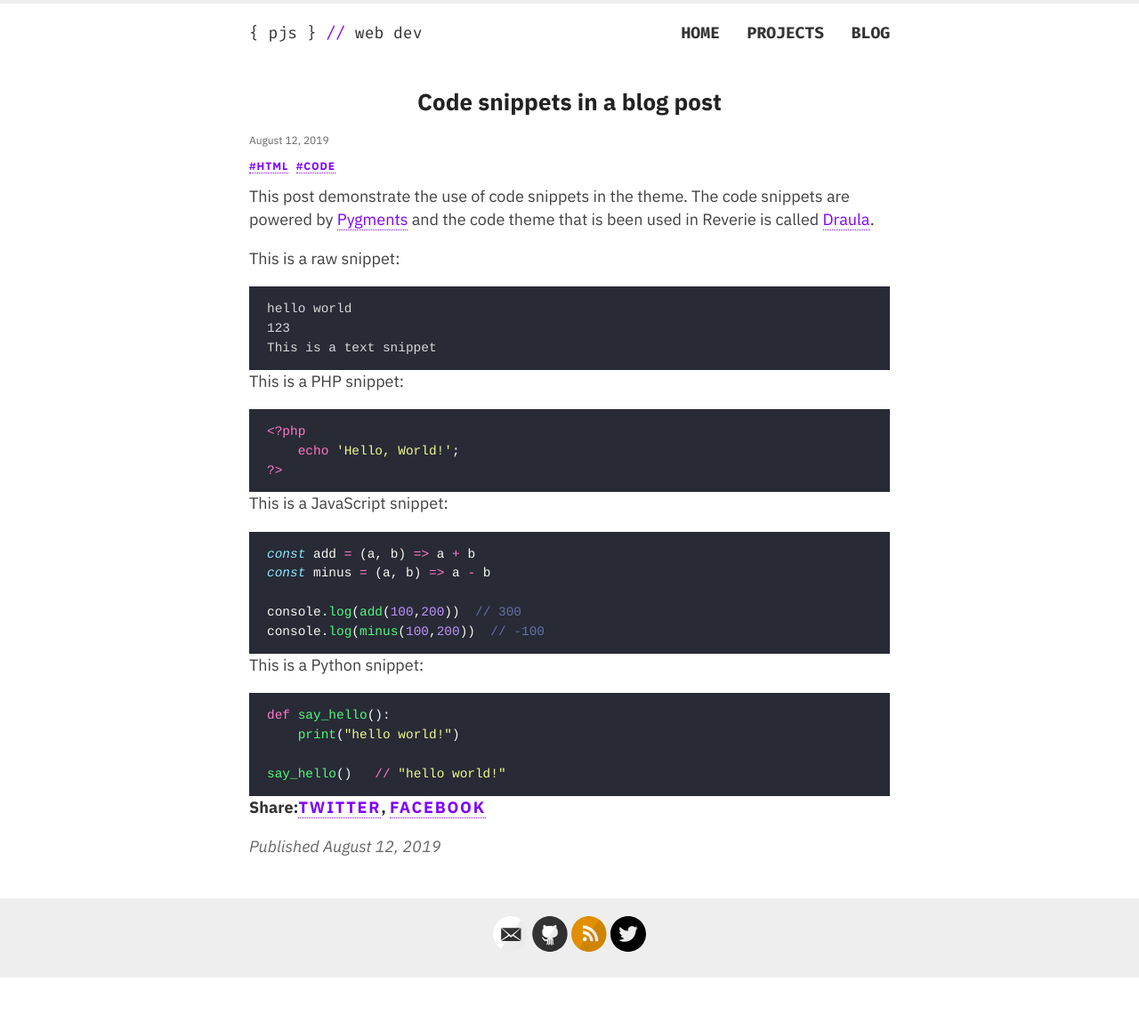
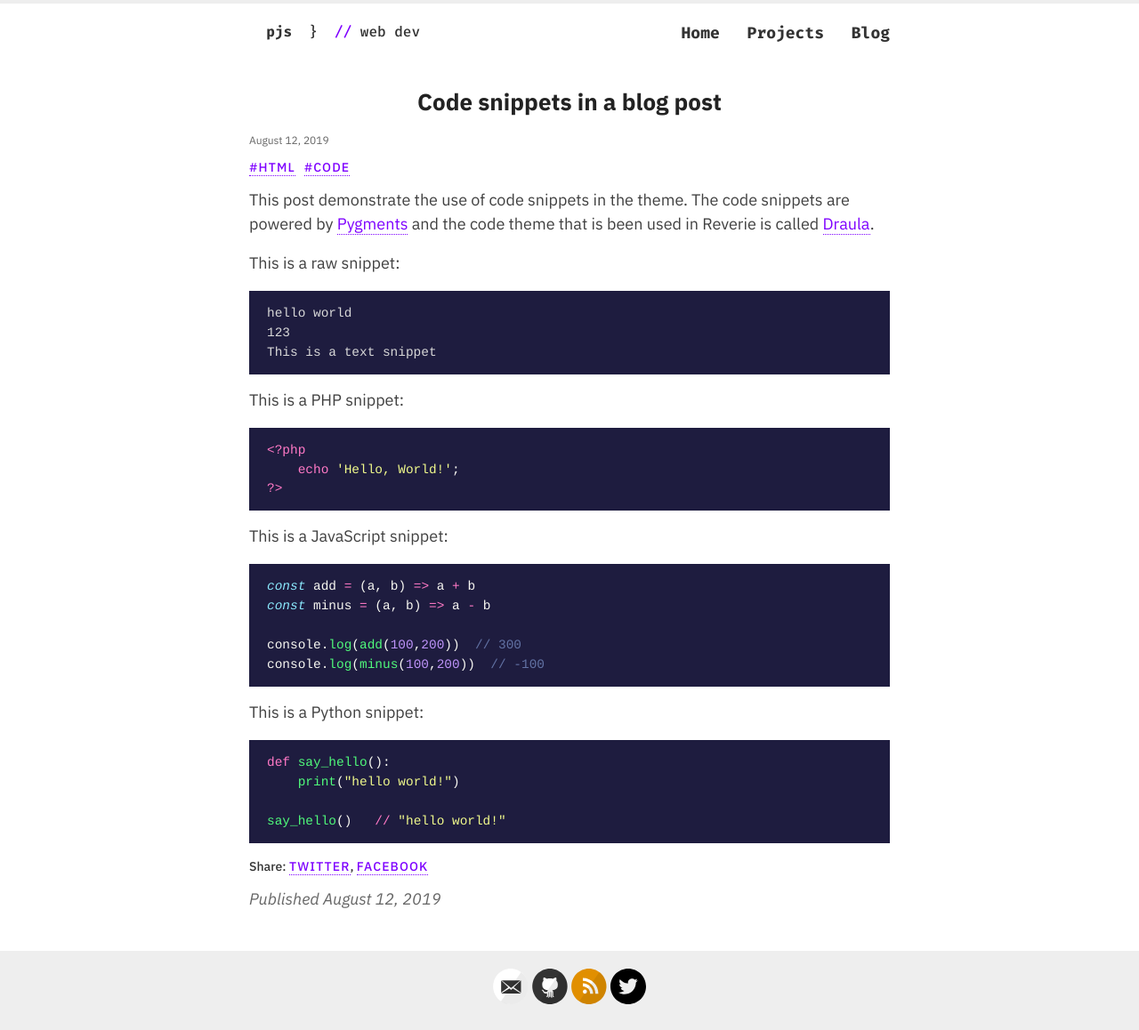
Before and after one commit to peterjsnow/peterjsnow.github.io, a Jekyll site: the page built from _posts/2019-8-12-code-snippets.md, in a window 1280 px wide. Shown: the whole page at 89% size. Built offline with Jekyll 4.4.1, drawn with Linux system fonts in a browser that asks for light colours; before the commit the page ends 1099 px from its top, so only the background shows below that.

Commit message:
Fixed header styling

```diff
--- a/_layouts/default.html
+++ b/_layouts/default.html
@@ -24,7 +24,11 @@
             <div class="site-info">
               <h1 class="site-name">
                 <a href="{{ site.baseurl }}/">
-                  { <span class="site-name-obj">{{ site.name }}</span> } <span class="site-name-cmt">//</span> {{site.description}}
+                  <span class="site-desc"{</span>&nbsp;
+                  <span class="site-desc-name">{{ site.name }}</span>&nbsp;
+                  <span class="site-desc">}&nbsp;
+                    <span class="site-desc-cmt">//</span>&nbsp;{{site.description}}
+                  </span>
                 </a>
               </h1>
             </div>
--- a/_layouts/post.html
+++ b/_layouts/post.html
@@ -32,7 +32,7 @@ layout: default
   </div>
 
   <div class="share-box">
-    <p>Share:<a href="http://twitter.com/share?text={{ page.title }}&url={{site.url}}{{page.url}}" target="_blank">Twitter</a>, <a href="https://www.facebook.com/sharer.php?u={{site.url}}{{page.url}}" target="_blank">Facebook</a></p>
+    <p>Share: <a href="http://twitter.com/share?text={{ page.title }}&url={{site.url}}{{page.url}}" target="_blank">Twitter</a>, <a href="https://www.facebook.com/sharer.php?u={{site.url}}{{page.url}}" target="_blank">Facebook</a></p>
   </div>
 
 <div class="date">
--- a/_sass/_darcula.scss
+++ b/_sass/_darcula.scss
@@ -3,6 +3,7 @@
     padding: 7px 7px 7px 10px;
     overflow: auto;
     font-size: 95%;
+    color: #f8f8f2
 }
 
 code {
@@ -16,8 +17,11 @@ code {
     font-size: 16px;
 }
 
+div.highlighter-rouge {
+    margin-bottom: 1em;
+}
+
 .highlight .hll { background-color: #f1fa8c }
-.highlight  { background: #282a36; color: #f8f8f2 }
 .highlight .c { color: #6272a4 } /* Comment */
 .highlight .err { color: #f8f8f2 } /* Error */
 .highlight .g { color: #f8f8f2 } /* Generic */
--- a/assets/style.scss
+++ b/assets/style.scss
@@ -94,12 +94,13 @@ p {
 
 
 .share-box {
-  font-weight: bold;
+  font-weight: 500;
   color: $darkGrey;
+  font-size: 14px;
   a {
     text-decoration: none;
     text-transform: uppercase;
-    letter-spacing: 0.1em;
+    letter-spacing: 0.08em;
   }
 }
 
@@ -248,6 +249,14 @@ table tr td :last-child {
   }
 }
 
+.wrapper-masthead:hover .site-desc {
+  opacity: 100%;
+}
+
+.wrapper-masthead:hover nav {
+  opacity: 100%;
+}
+
 .masthead {
   padding: 20px 0;
 
@@ -272,8 +281,8 @@ table tr td :last-child {
   color: $darkGrey;
   cursor: pointer;
   font-family: $mono;
-  font-weight: 300;
-  font-size: 18px;
+  font-weight: 500;
+  font-size: 16px;
   text-align: left;
 
   @include mobile {
@@ -281,7 +290,15 @@ table tr td :last-child {
   }
 }
 
-.site-name-cmt {
+.site-desc {
+  opacity: 60%
+}
+
+.site-desc-name {
+  font-weight: 600;
+}
+
+.site-desc-cmt {
   color: $purple;
 }
 
@@ -300,8 +317,8 @@ nav {
   font-family: $mono;
   font-size: 18px;
   font-weight: bold;
-  text-transform: uppercase;
   letter-spacing: 0.1;
+  opacity: 50%;
 
   @include mobile {
     float: none;
@@ -355,8 +372,8 @@ nav {
   .read-more {
     font-size: 14px;
     text-transform: uppercase;
-    letter-spacing: 0.1;
-    font-weight: bold;
+    letter-spacing: 0.08em;
+    font-weight: 500;
   }
 }
 
@@ -519,11 +536,11 @@ Modules - reusable parts of our design
 }
 
 .post-tags {
-  font-size:12px;
+  font-size:14px;
 }
 
 .post-tags a {
-  font-weight: bold;
+  font-weight: 500;
   text-transform: uppercase;
   letter-spacing: 0.08em;
 }
```
